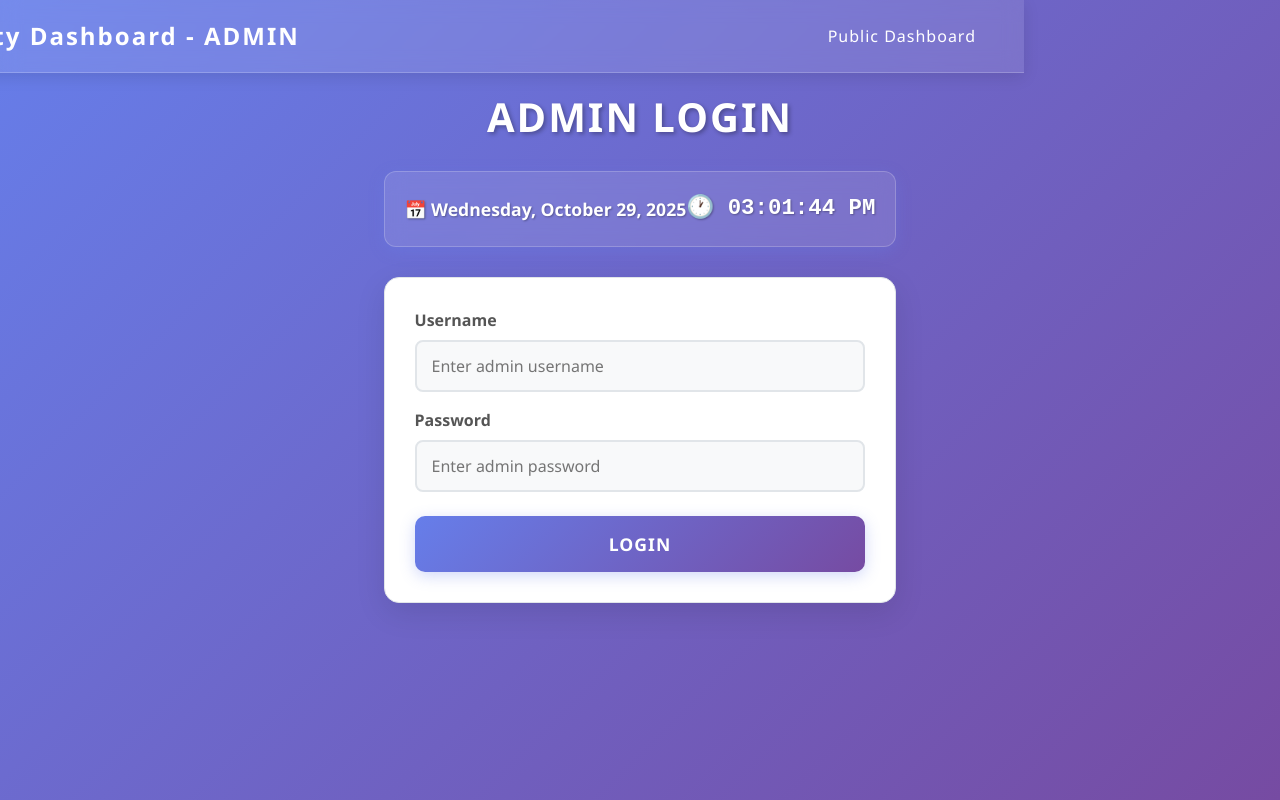
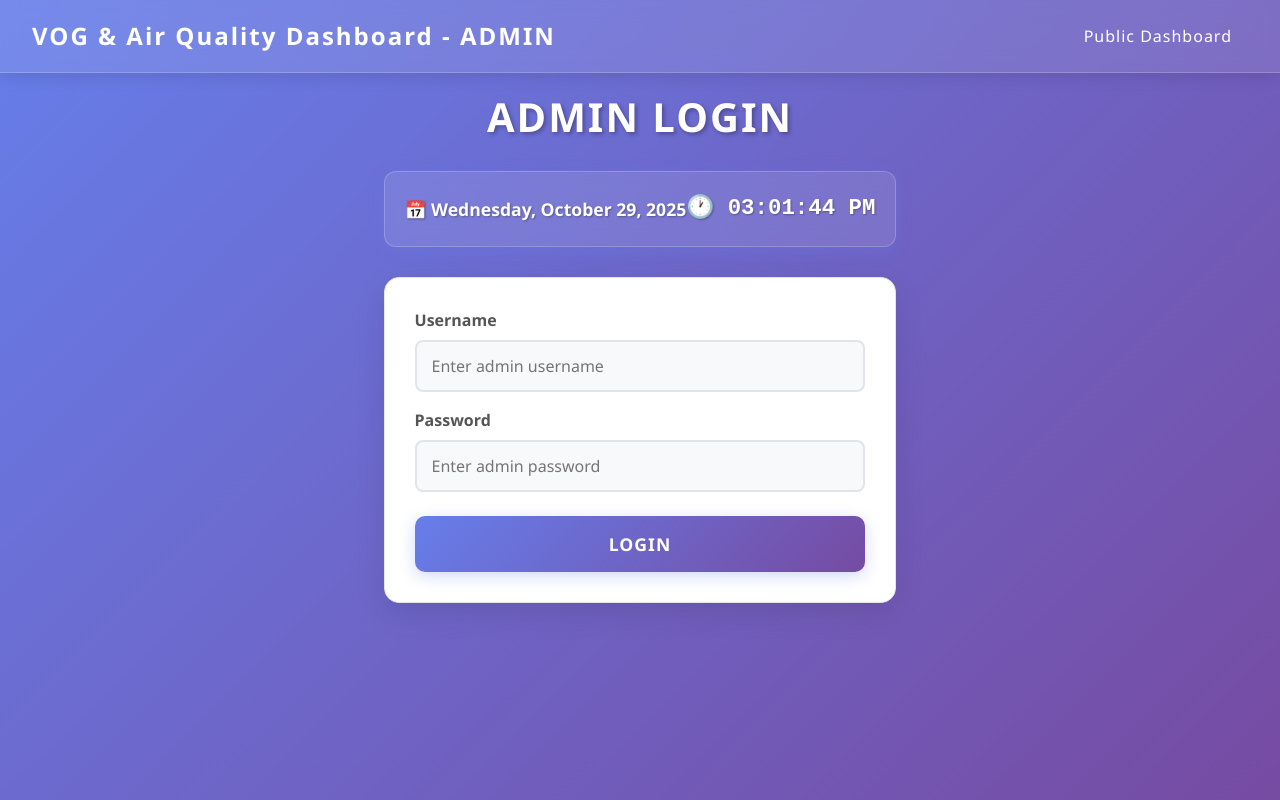
Before and after one commit to Marc-hub-coder/thesis-website-deployment, a React (Create React App) app: page /admin/login in a window 1280 px wide. Built offline with nearby package versions, Linux system fonts and the light colour scheme; no server answers.

Commit message:
navbar fix

```diff
--- a/src/styles/Dashboard.css
+++ b/src/styles/Dashboard.css
@@ -23,7 +23,7 @@
   /* Extend navbar to full viewport width, breaking out of container constraints */
   position: relative;
   width: 100vw;
-  margin-left: calc(-70vw + 50%);
+  margin-left: calc(-50vw + 50%);
   box-sizing: border-box;
 }
 
```
